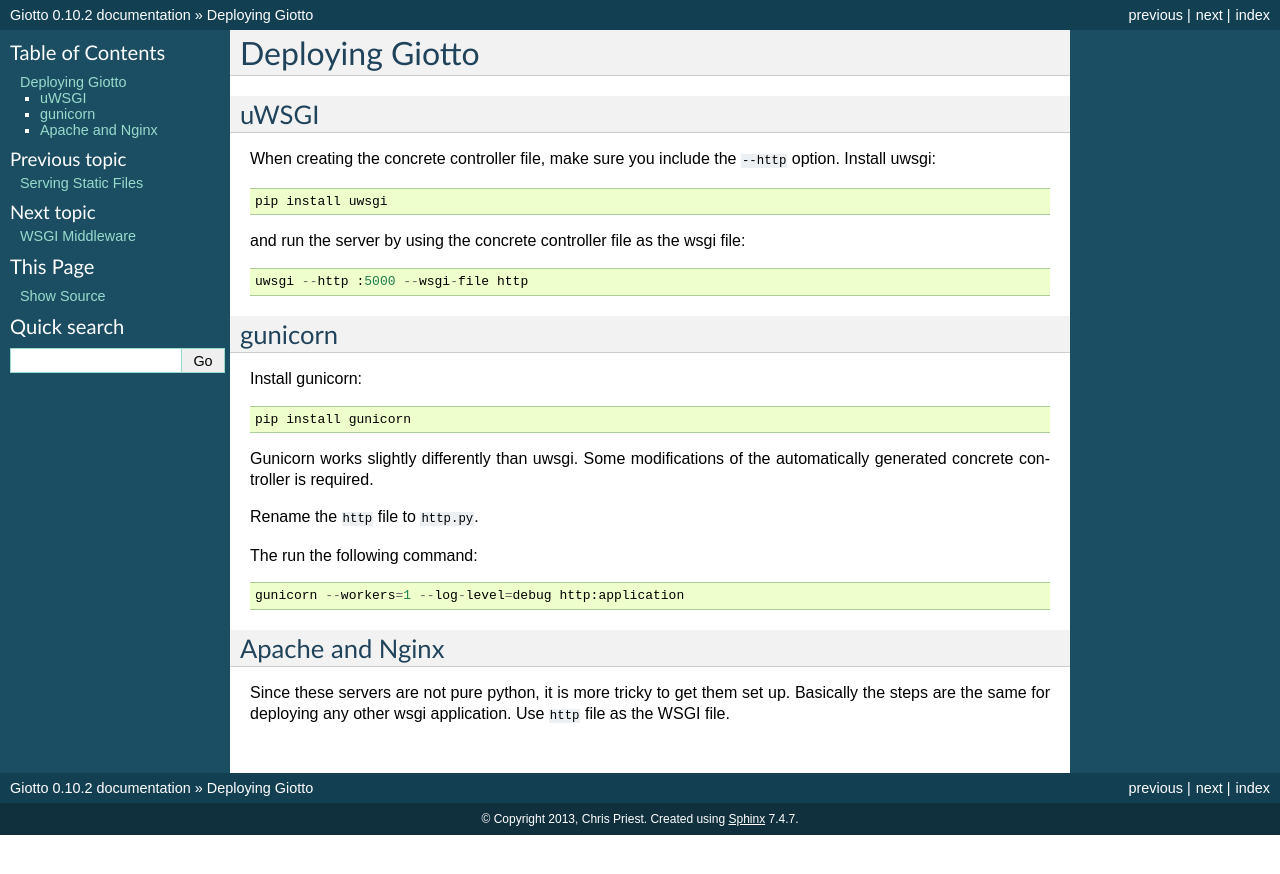
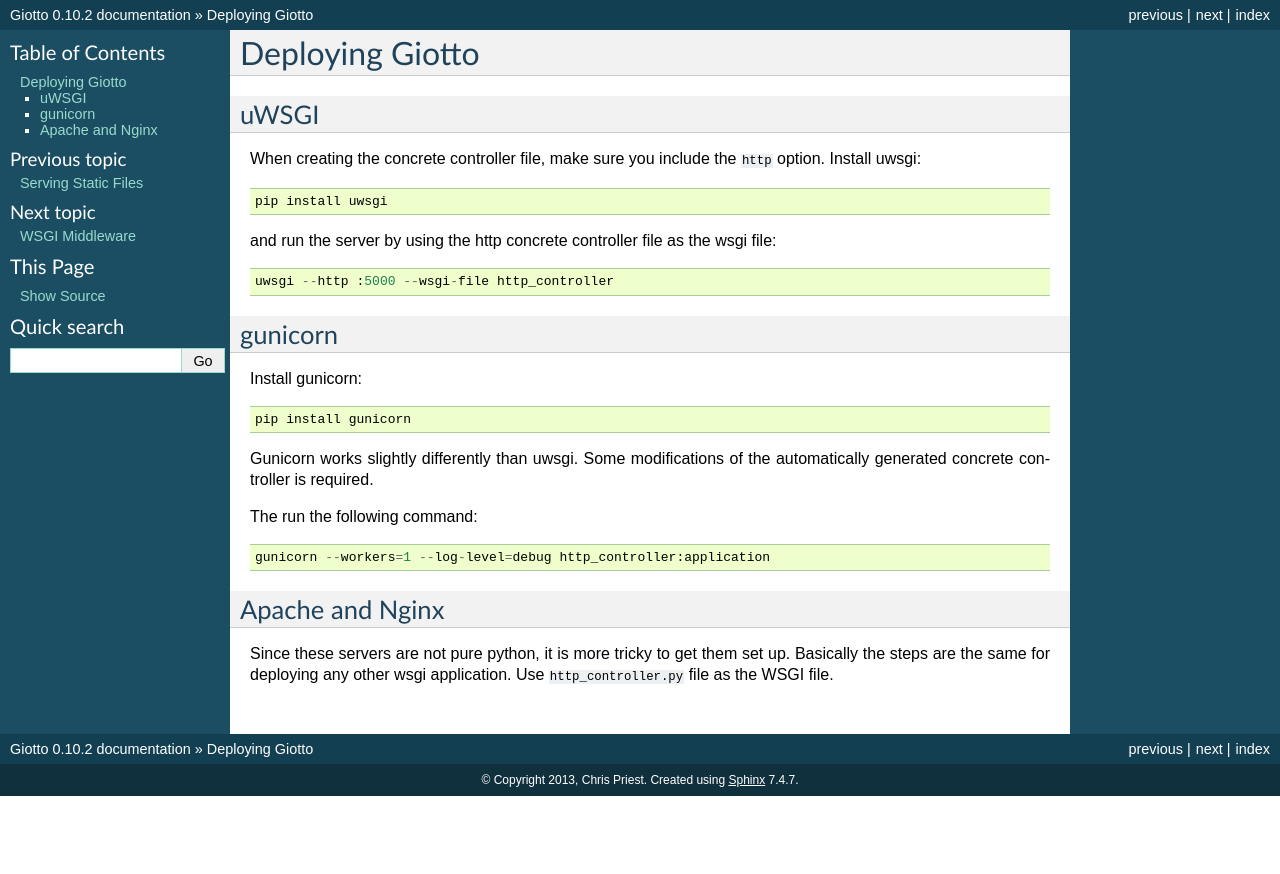
Before and after one commit to priestc/giotto, a Sphinx documentation site: the page built from docs/deployment.rst, in a window 1280 px wide. Shown: the top 874 px of the page. Built offline with Sphinx 7.4.7, drawn with Linux system fonts in a browser that asks for light colours.

Commit message:
updated deploy docs

```diff
--- a/docs/deployment.rst
+++ b/docs/deployment.rst
@@ -6,14 +6,14 @@
 
 uWSGI
 -----
-When creating the concrete controller file, make sure you include the ``--http`` option.
+When creating the concrete controller file, make sure you include the ``http`` option.
 Install uwsgi::
 
     pip install uwsgi
 
-and run the server by using the concrete controller file as the wsgi file::
+and run the server by using the http concrete controller file as the wsgi file::
 
-    uwsgi --http :5000 --wsgi-file http
+    uwsgi --http :5000 --wsgi-file http_controller
 
 gunicorn
 --------
@@ -24,14 +24,12 @@
 Gunicorn works slightly differently than uwsgi.
 Some modifications of the automatically generated concrete controller is required.
 
-Rename the ``http`` file to ``http.py``.
-
 The run the following command::
 
-    gunicorn --workers=1 --log-level=debug http:application
+    gunicorn --workers=1 --log-level=debug http_controller:application
 
 Apache and Nginx
 ----------------
 Since these servers are not pure python, it is more tricky to get them set up.
 Basically the steps are the same for deploying any other wsgi application.
-Use ``http`` file as the WSGI file.
+Use ``http_controller.py`` file as the WSGI file.
```
